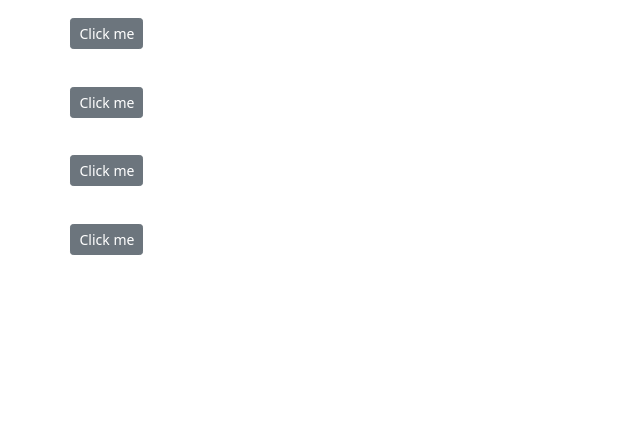
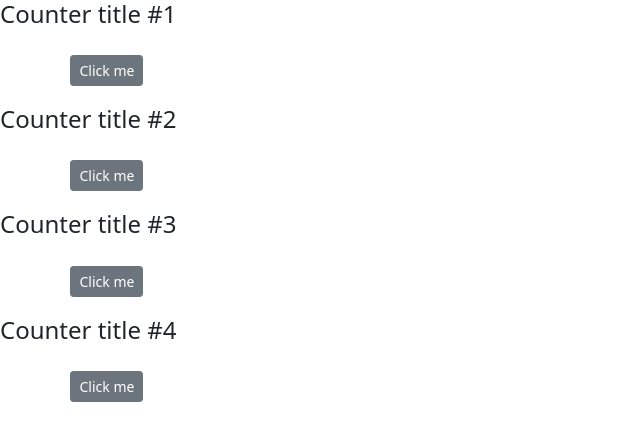
Before and after one commit to nikhil081/ReactDemoApp, a React (Create React App) app: page / in a window 1280 px wide. Shown: the top 440 px of the page, without its empty margins (0-640 px from the left). Built offline with nearby package versions, Linux system fonts and the light colour scheme.

Commit message:
passing elements between child components

```diff
--- a/src/components/counter.jsx
+++ b/src/components/counter.jsx
@@ -13,6 +13,7 @@ class Counter extends React.Component {
         return (
             <div>
                 {/* <img src={this.state.imageUrl} alt=""/> */}
+                {this.props.children}
             <span className={classes}>{this.state.count}</span>
             {/* {this.renderTags()} */}
             <button onClick={this.handleIncrement} className="btn btn-secondary btn-sm"> Click me</button>
--- a/src/components/counters.jsx
+++ b/src/components/counters.jsx
@@ -11,7 +11,9 @@ class Counters extends React.Component {
     }
     render() {
         return (<div>
-            {this.state.counters.map(counter=> <Counter key={counter.id} value = {counter.value}/>)}
+            {this.state.counters.map(counter=> <Counter key={counter.id} value = {counter.value}>
+                <h4>Counter title #{counter.id}</h4>
+                </Counter>)}
         </div>);
     }
 }
```
